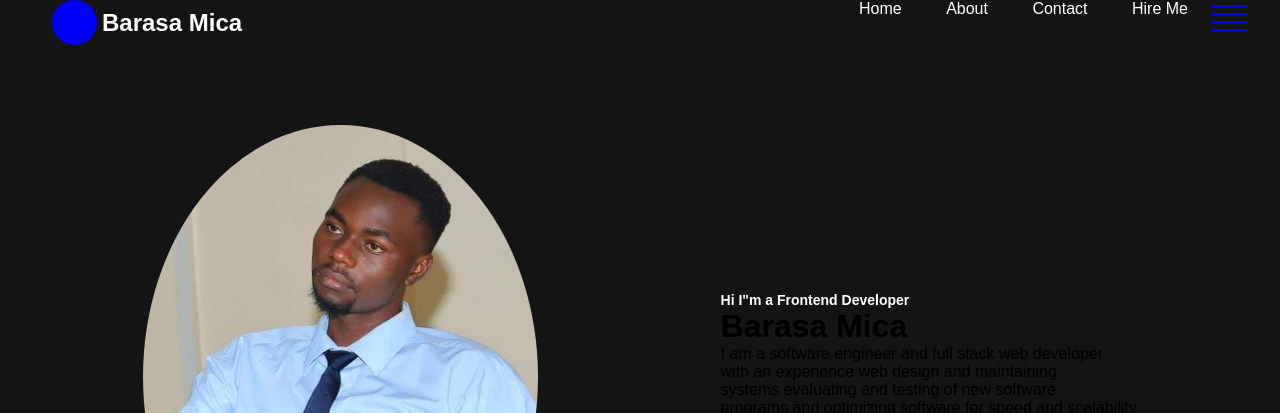
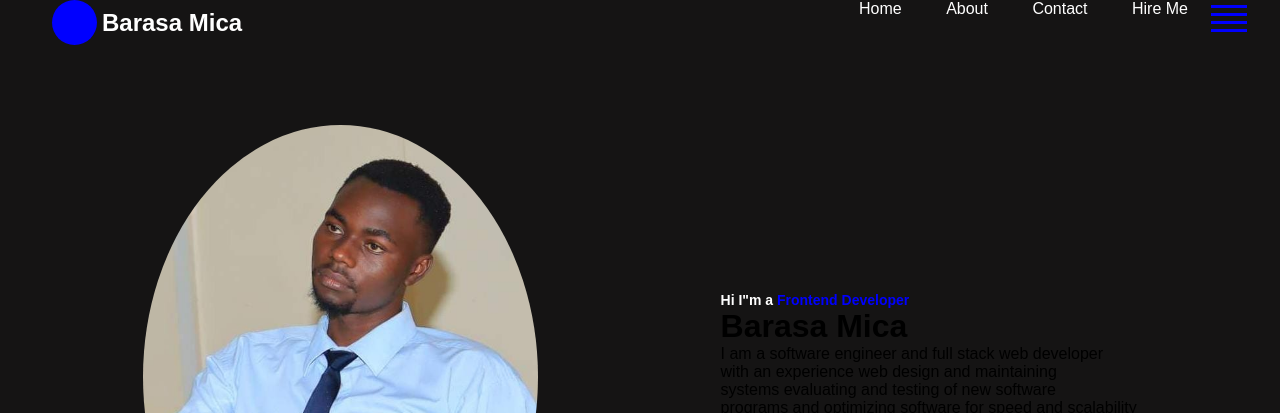
Before and after one commit to Barasa-Micah/P.website, a plain HTML site: page index.html in a window 1280 px wide. Shown: the top 413 px of the page. Drawn offline with Linux system fonts and the light colour scheme.

Commit message:
update css

```diff
--- a/css/styles.css
+++ b/css/styles.css
@@ -104,3 +104,7 @@ body{
     color: white;
     font-size: 14px;
 }
+.hero-text h4 span{
+    color: blue;
+
+}
```
